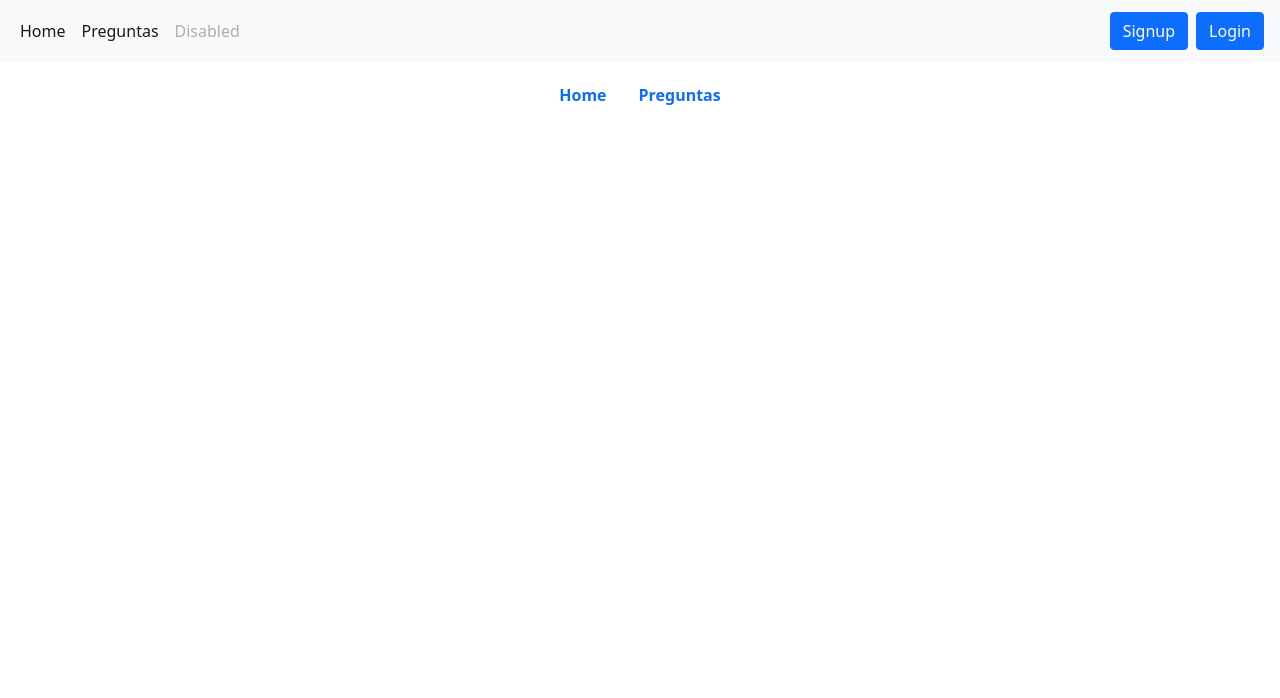
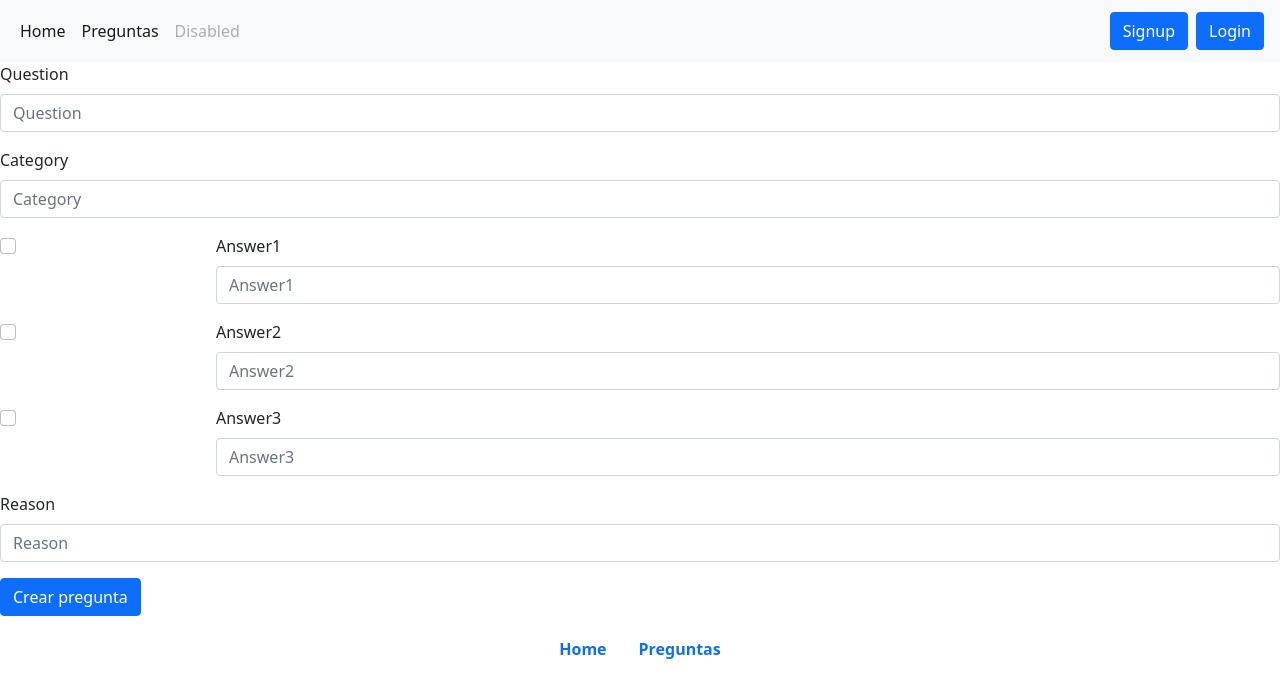
Before and after one commit to Davpad/pregunta-te, a React (Vite) app in the folder frontend/: page /newquestion in a window 1280 px wide. Shown: the top 698 px of the page. Built offline with nearby package versions, Linux system fonts and the light colour scheme.

Commit message:
Feat: Linked NewQuestion

```diff
--- a/frontend/src/Views/newquestion.jsx
+++ b/frontend/src/Views/newquestion.jsx
@@ -3,49 +3,51 @@ import React from "react";
 export const NewQuestion = () => {
 
     return (
-        <form class="row g-3">
-            <div class="col-md-12">
-                <label for="question" class="form-label">Question</label>
-                <input type="text" class="form-control" id="question" placeholder="Question"/>
+        <form className="row g-3">
+            <div className="col-md-12">
+                <label for="question" className="form-label">Question</label>
+                <input type="text" className="form-control" id="question" placeholder="Question"/>
             </div>
-            <div class="col-md-12">
-                <label for="category" class="form-label">Category</label>
-                <input type="text" class="form-control" id="category" placeholder="Category"/>
+            <div className="col-md-12">
+                <label for="category" className="form-label">Category</label>
+                <input type="text" className="form-control" id="category" placeholder="Category"/>
             </div>
-            <div class="col-md-2">
-                <div class="form-check">
-                    <input class="form-check-input" type="checkbox" id="option1" value="true"/>
-                    <input class="form-check-input" type="hidden" id="option1" value="false"/>
+            <div className="col-2">
+                <div className="form-check mx-auto my-auto">
+                    <input className="form-check-input" type="checkbox" id="option1" value="true"/>
+                    <input className="form-check-input" type="hidden" id="option1" value="false"/>
                 </div>
             </div>
-            <div class="col-10">
-                <label for="answer1" class="form-label">Answer1</label>
-                <input type="text" class="form-control" id="answer1" placeholder="Answer1"/>
+            <div className="col-10">
+                <label for="answer1" className="form-label">Answer1</label>
+                <input type="text" className="form-control" id="answer1" placeholder="Answer1"/>
             </div>
-            <div class="col-md-2">
-                <div class="form-check">
-                    <input class="form-check-input" type="checkbox" id="option2" checked={option2==="True"}/>
+            <div className="col-2">
+                <div className="form-check">
+                    <input className="form-check-input" type="checkbox" id="option2" value="true"/>
+                    <input className="form-check-input" type="hidden" id="option2" value="false"/>
                 </div>
             </div>
-            <div class="col-10">
-                <label for="answer2" class="form-label">Answer2</label>
-                <input type="text" class="form-control" id="answer2" placeholder="Answer2" />
+            <div className="col-10">
+                <label for="answer2" className="form-label">Answer2</label>
+                <input type="text" className="form-control" id="answer2" placeholder="Answer2" />
             </div>
-            <div class="col-md-2">
-                <div class="form-check">
-                    <input class="form-check-input" type="checkbox" id="option3" checked={option3==="True"}/>
+            <div className="col-2">
+                <div className="form-check">
+                    <input className="form-check-input" type="checkbox" id="option3" value="true"/>
+                    <input className="form-check-input" type="hidden" id="option3" value="false"/>
                 </div>
             </div>
-            <div class="col-10">
-                <label for="answer3" class="form-label">Answer3</label>
-                <input type="text" class="form-control" id="answer3" placeholder="Answer3" />
+            <div className="col-10">
+                <label for="answer3" className="form-label">Answer3</label>
+                <input type="text" className="form-control" id="answer3" placeholder="Answer3" />
             </div>
-            <div class="col-12">
-                <label for="reason" class="form-label">Reason</label>
-                <input type="text" class="form-control" id="reason" placeholder="Reason" />
+            <div className="col-12">
+                <label for="reason" className="form-label">Reason</label>
+                <input type="text" className="form-control" id="reason" placeholder="Reason" />
             </div>
-            <div class="col-12">
-                <button type="submit" class="btn btn-primary">Crear pregunta</button>
+            <div className="col-12">
+                <button type="submit" className="btn btn-primary">Crear pregunta</button>
             </div>
         </form>
     );
--- a/frontend/src/Views/profile.jsx
+++ b/frontend/src/Views/profile.jsx
@@ -1,8 +1,9 @@
 import React from "react";
+import { Link } from "react-router-dom";
 
 export const Profile = () =>{
 
     return(
-        <div>Soy tu lista de preguntas</div>
+        <Link className="btn btn-primary m-1" to="/newquestion">Add new question</Link>
     );
 };
--- a/frontend/src/main.jsx
+++ b/frontend/src/main.jsx
@@ -10,6 +10,7 @@ import {Footer} from "./Footer.jsx"
 import {Navbar} from "./Navbar.jsx"
 import {AppProvider} from "./store/AppContext.jsx";
 import { Home } from "./Views/home.jsx";
+import { NewQuestion } from "./Views/newquestion.jsx";
 
 ReactDOM.createRoot(document.getElementById('root')).render(
     <React.StrictMode>
@@ -22,6 +23,8 @@ ReactDOM.createRoot(document.getElementById('root')).render(
             <Route element={<Signup />} path="/signup" />
             <Route element={<Login />} path="/login" />
             <Route element={<Profile />} path="/profile" />
+            <Route element={<NewQuestion />} path="/newquestion" />
+
           </Routes>
         <Footer/>
       </AppProvider>
```
